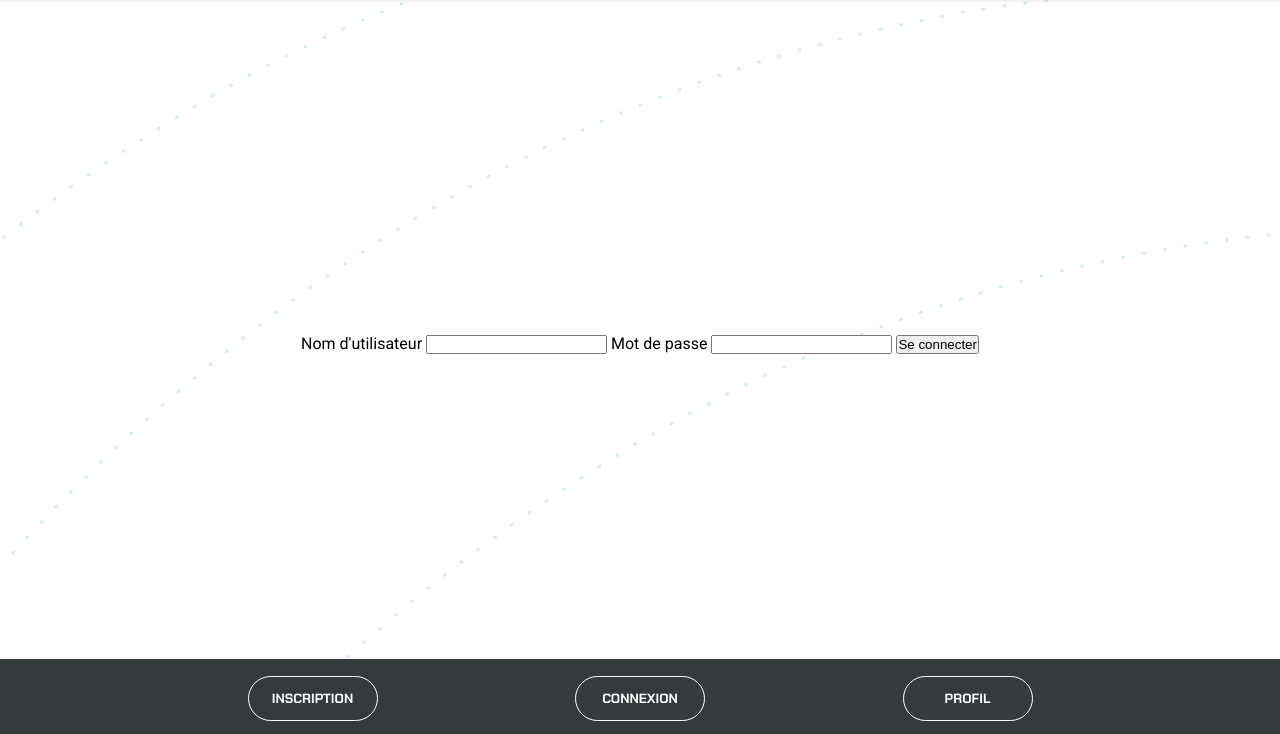
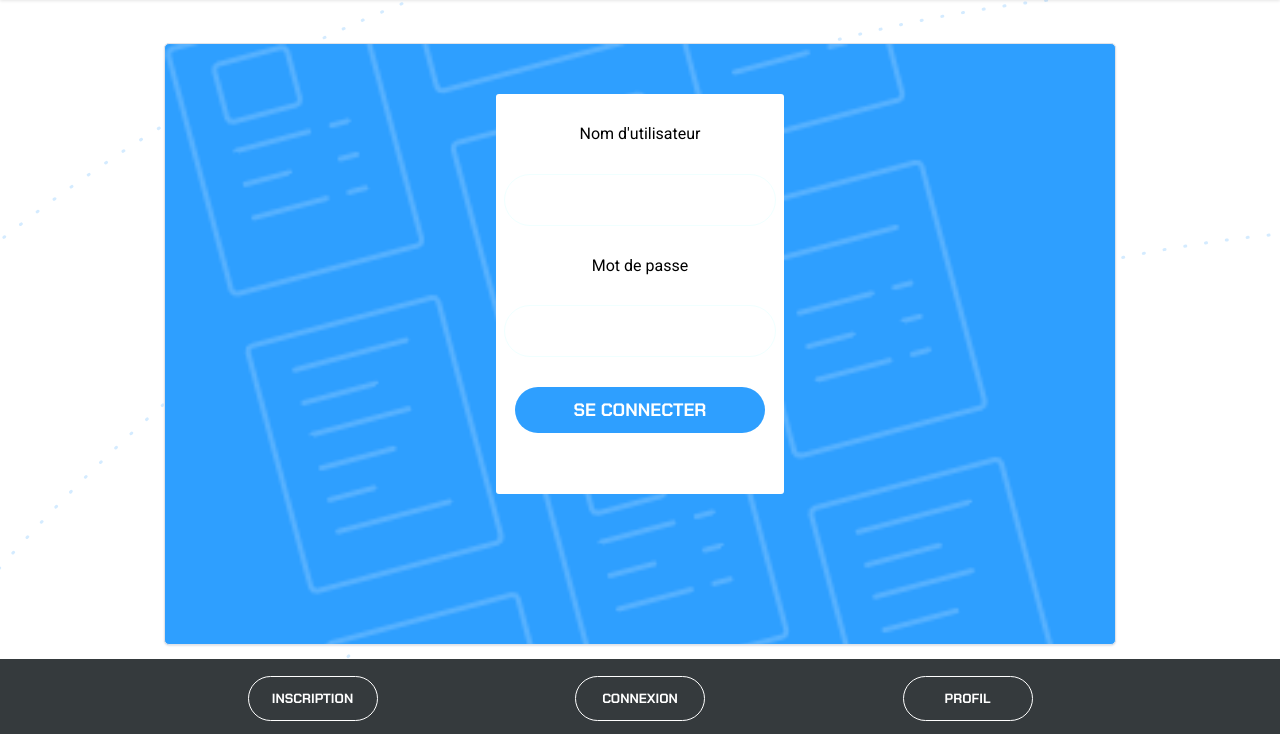
Before and after one commit to jules-jean-louis1/livreor, a PHP site: page /connexion.php in a window 1280 px wide. Shown: the part 66-800 px from the top of the page. Run offline with PHP 8.4, Linux system fonts and the light colour scheme; data that the repository does not hold is empty.

Commit message:
modification page connexion

```diff
--- a/connexion.php
+++ b/connexion.php
@@ -39,20 +39,23 @@ if (isset($_POST['login'], $_POST['password'])) {
     <meta http-equiv="X-UA-Compatible" content="IE=edge">
     <meta name="viewport" content="width=device-width, initial-scale=1.0">
     <link rel="stylesheet" href="style_index.css">
+    <link rel="icon" href="images/bbule-logo.png">
     <title>Se connecter</title>
 </head>
 <body>
 <?php include 'header.php' ?>
         <main class="main_com">
+            <section class="s1_connect">
+                <div class="module_connect">
+                    <div class="wapper_com">
+                        <div class="mcontainer2">
                             <div class="flex-row" id="form-container">
                                 <form action="" Method="POST" class="flex-column">
                                     <label for="login">Nom d'utilisateur</label>
-                    <input type="text" id="login" name="login" required>
-
+                                    <input type="text" id="login" name="login" class="log_01">
                                     <label for="password">Mot de passe</label>
-                    <input type="password" id="password" name="password" required>
-
-                    <input type="submit" id="mybutton" value="Se connecter">
+                                    <input type="password" id="password" name="password" class="log_01">
+                                    <input type="submit" id="mybutton" value="Se connecter" class="btn_login_01">
                                         <div class="error">
                                             <?php foreach($errors as $message):?>
                                                 <div><?php echo htmlspecialchars($message); ?></div>
@@ -60,6 +63,10 @@ if (isset($_POST['login'], $_POST['password'])) {
                                         </div>
                                 </form>
                             </div>
+                        </div>
+                    </div>
+                </div>
+            </section>
         </main>
         <?php
         include 'footer.php';
--- a/inscription.php
+++ b/inscription.php
@@ -84,7 +84,7 @@ if (isset($_POST['login'], $_POST['password'], $_POST['password_conf'])) {
                                         <p>Déjà inscrit ? <a href="connexion.php">Connectez-Vous</a></p>
                                     </div>
                                     <div class="row">
-                                        <input type="submit" value="s'inscrire" class="btn_login">
+                                        <input type="submit" value="s'inscrire" class="btn_co">
                                     </div>
                                     <div class="row">
                                         <a href="livre-or.php">
--- a/style_index.css
+++ b/style_index.css
@@ -276,9 +276,58 @@ main.position-relative {
 ############################	  SECTION CONNEXION 	  ###########################################
 #####################################################################################################
 ###################################################################################################*/
-
-
-
+.mcontainer2 {
+    background: #fff;
+    margin: 50px 55px;
+    display: flex;
+    flex-direction: column;
+    align-items: center;
+    width: 36vh;
+    border-radius: 3px;
+  }
+.flex-column {
+    display: flex;
+    align-items: center;
+    flex-direction: column;
+    justify-content: space-evenly;
+    height: 400px;
+	text-align: center;
+  }
+.form_ h2 {
+    color: #2e9fff;
+    font-family: 'Chakra Petch', sans-serif;
+	font-weight: 900;
+}
+.log_01 {
+    position: relative;
+    font-size: 16px;
+    height: 30px;
+    padding: 10px;
+    width: 250px;
+    border: 1px solid azure;
+    border-radius: 40px;
+}
+.btn_login_01 {
+    border: 1px solid transparent;
+    border-radius: 50px;
+    padding: 10px 15px;
+    font-size: 18px;
+    font-family: 'Chakra Petch', sans-serif;
+	font-weight: 900;
+    color: #fff;
+    background-color: #2e9fff;
+    display: flex;
+    gap: 5px;
+    width: 250px;
+    text-transform: uppercase;
+	justify-content: center;
+}
+.btn_login_01:hover {
+    background-color: #ffffffb5;
+    transition: 5ms ease-in-out;
+    color: #2e9fff;
+    border: 1px solid #2e9fff;
+}
 
 
 
```
Also changed, not shown: images/bbule-logo.png (added), images/bbule.png (added). Lines whose indentation alone changed are shown as unchanged.
